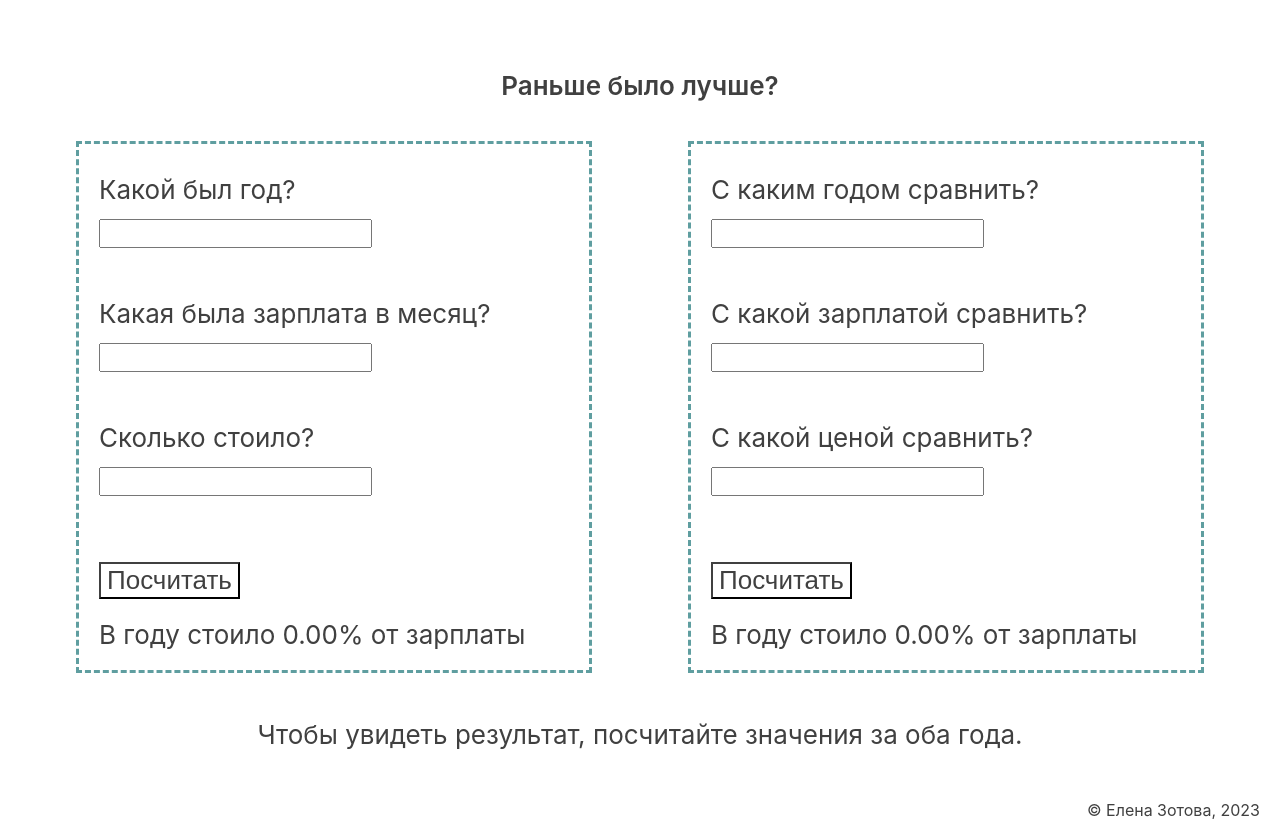
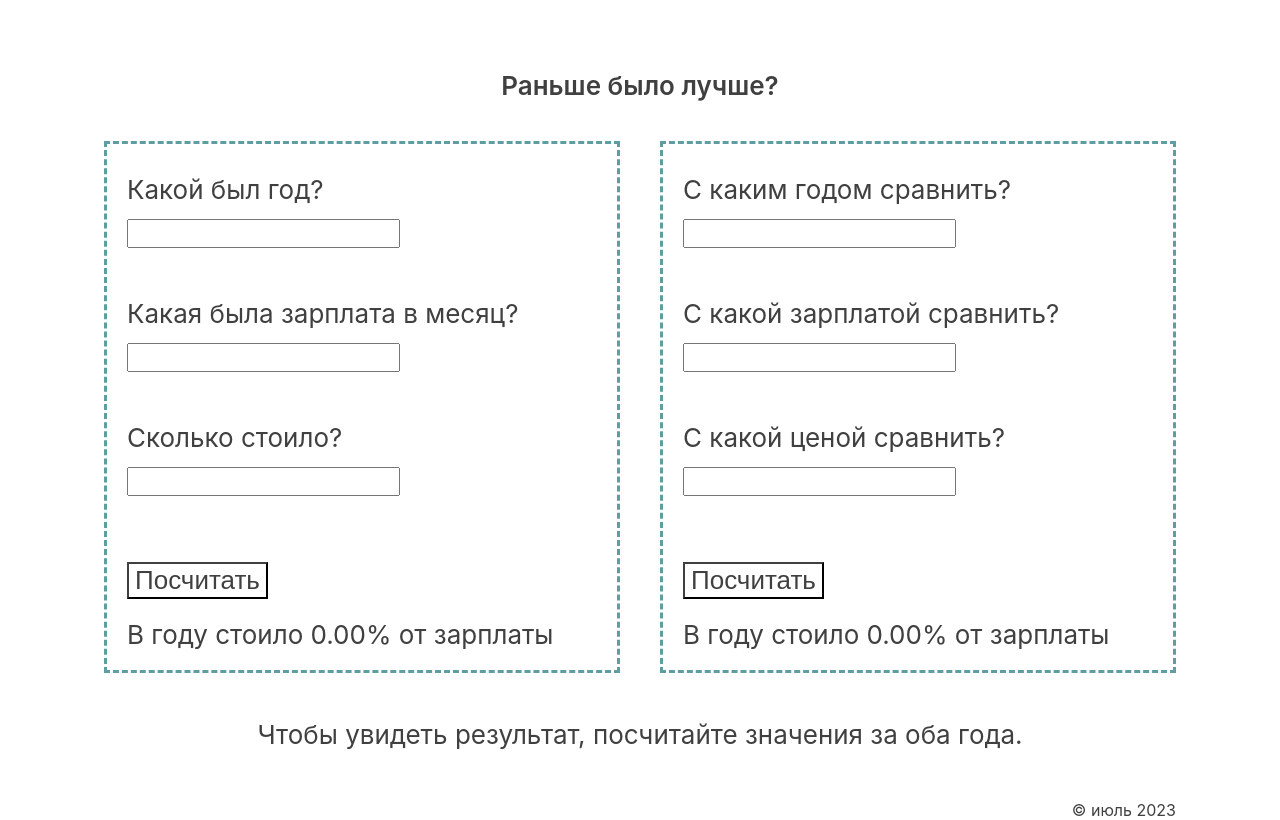
Before and after one commit to e-zotova/how-much-was-it, a React (Create React App) app: page / in a window 1280 px wide. Built offline with nearby package versions, Linux system fonts and the light colour scheme.

Commit message:
fix: layout and input values

```diff
--- a/public/index.html
+++ b/public/index.html
@@ -28,7 +28,7 @@
   </head>
   <body>
     <noscript>You need to enable JavaScript to run this app.</noscript>
-    <div id="root"></div>
+    <div id="root" class="root"></div>
     <!--
       This HTML file is a template.
       If you open it directly in the browser, you will see an empty page.
--- a/src/blocks/calculator/__grid/calculator__grid.css
+++ b/src/blocks/calculator/__grid/calculator__grid.css
@@ -1,4 +1,4 @@
 .calculator__grid {
   display: flex;
-  justify-content: space-evenly;
+  justify-content: center;
 }
--- a/src/blocks/page/page.css
+++ b/src/blocks/page/page.css
@@ -1,5 +1,11 @@
+.root {
+  display: grid;
+}
+
 .page {
   min-width: 320px;
+  max-width: 1280px;
+  justify-self: center;
   min-height: 100vh;
   font-family: 'Inter', Arial, Helvetica, sans-serif;
   font-size: 26px;
--- a/src/components/Footer.js
+++ b/src/components/Footer.js
@@ -1,7 +1,7 @@
 import React from "react";
 
 function Footer() {
-  return <footer className="footer">&copy; Елена Зотова, 2023</footer>;
+  return <footer className="footer">&copy; июль 2023</footer>;
 }
 
 export default Footer;
--- a/src/components/Form.js
+++ b/src/components/Form.js
@@ -34,7 +34,7 @@ function Form({ percentage, setPercentage, buttonClicked, yearHeader, salaryHead
           name="year"
           type="year"
           className="calculator__input"
-          value={formValue.year}
+          value={formValue.year || ""}
           onChange={handleChange}
           required
         />
@@ -44,7 +44,7 @@ function Form({ percentage, setPercentage, buttonClicked, yearHeader, salaryHead
           name="salary"
           type="salary"
           className="calculator__input"
-          value={formValue.salary}
+          value={formValue.salary || ""}
           onChange={handleChange}
           required
         />
@@ -54,7 +54,7 @@ function Form({ percentage, setPercentage, buttonClicked, yearHeader, salaryHead
           name="price"
           type="price"
           className="calculator__input"
-          value={formValue.price}
+          value={formValue.price || ""}
           onChange={handleChange}
           required
         />
```
